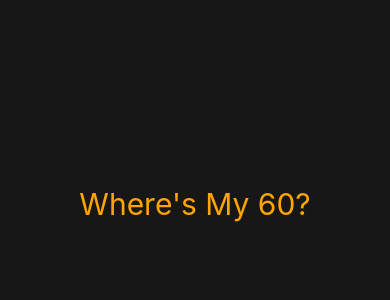
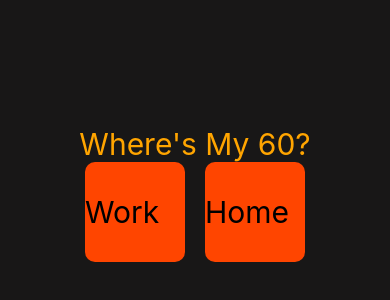
Before and after one commit to Makktu/WheresMy602023, a React Native app: screen / in a window 390 px wide. Shown: the part 218-518 px from the top of the page. Built offline with nearby package versions, Linux system fonts and the light colour scheme.

Commit message:
more setup

```diff
--- a/App.jsx
+++ b/App.jsx
@@ -2,6 +2,7 @@ import { StatusBar } from 'expo-status-bar';
 import { StyleSheet, Text, View } from 'react-native';
 
 import HomeScreen from './src/screens/HomeScreen';
+import Buttons from './src/components/Buttons';
 
 export default function App() {
   return (
@@ -9,6 +10,7 @@ export default function App() {
       <StatusBar style='light' />
       <View style={styles.container}>
         <HomeScreen />
+        <Buttons />
       </View>
     </>
   );
--- a/src/components/Buttons.jsx
+++ b/src/components/Buttons.jsx
@@ -0,0 +1,34 @@
+import React from 'react';
+import { View, Text, TouchableOpacity, StyleSheet } from 'react-native';
+
+const Buttons = () => {
+  return (
+    <View style={styles.btnContainerStyle}>
+      <TouchableOpacity style={styles.buttonStyle}>
+        <Text style={{ fontSize: 30 }}>Work</Text>
+      </TouchableOpacity>
+      <TouchableOpacity style={styles.buttonStyle}>
+        <Text style={{ fontSize: 30 }}>Home</Text>
+      </TouchableOpacity>
+    </View>
+  );
+};
+
+const styles = StyleSheet.create({
+  buttonStyle: {
+    height: 100,
+    width: 100,
+    backgroundColor: 'orangered',
+    borderRadius: 10,
+    margin: 10,
+    textAlign: 'center',
+    justifyContent: 'center',
+    fontSize: 40,
+    bottom: 10,
+  },
+  btnContainerStyle: {
+    flexDirection: 'row',
+  },
+});
+
+export default Buttons;
```
